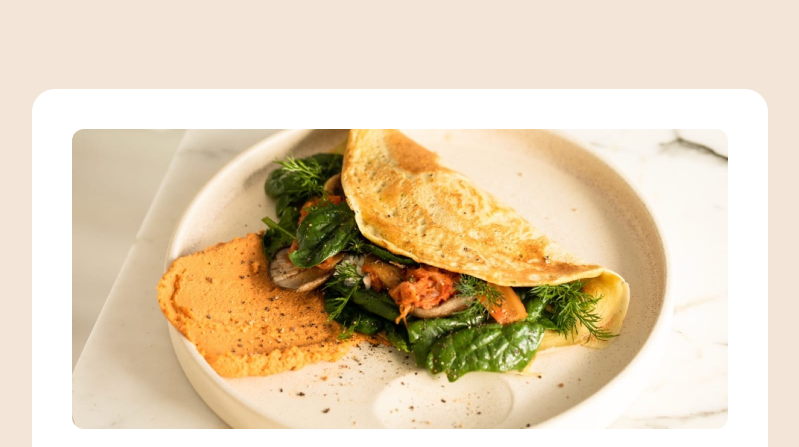
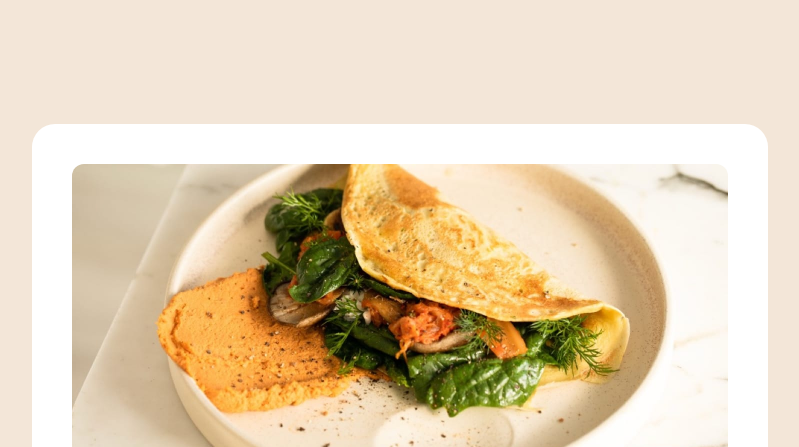
Before and after one commit to Hangar5/Recipe-page, a plain HTML site: page index.html in a window 1280 px wide. Shown: the top 447 px of the page, without its empty margins (240-1039 px from the left). Drawn offline with Linux system fonts and the light colour scheme.

Commit message:
Recipe page

```diff
--- a/style.css
+++ b/style.css
@@ -26,7 +26,7 @@
 }
 
 body{
-    min-height: 1955px;
+    min-height: 2024px;
     width: 100%;
     height: 100%;
     display: flex;
```
